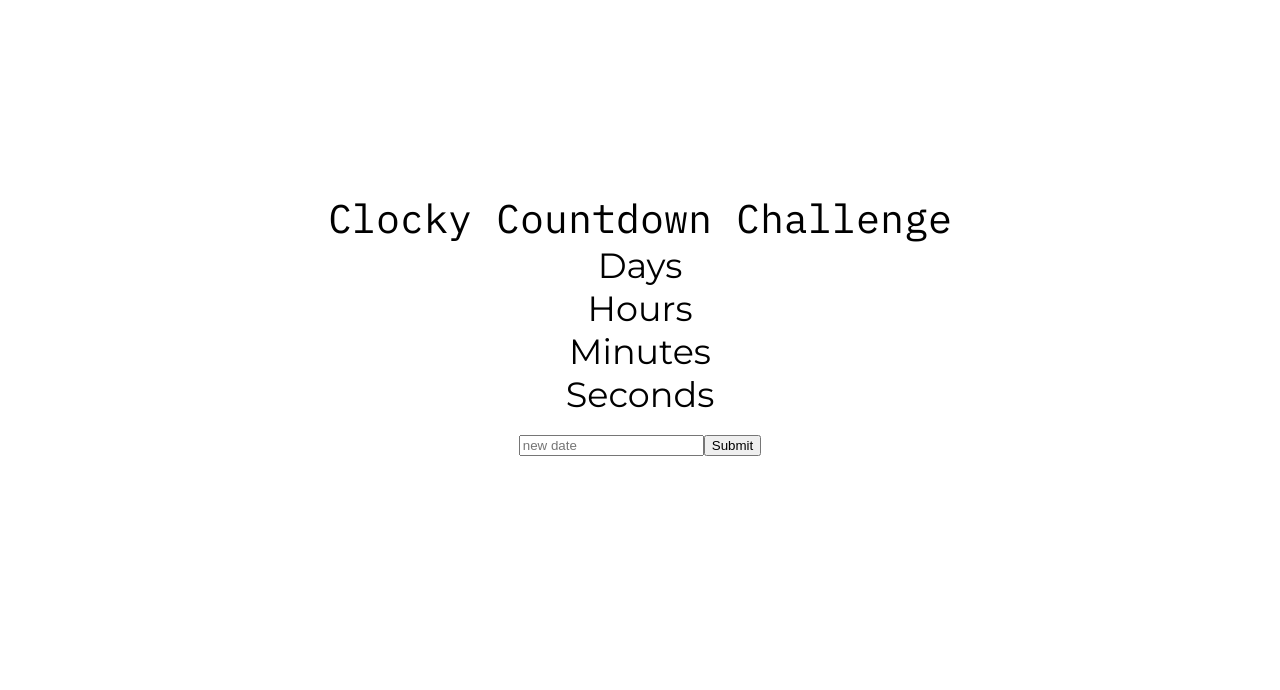
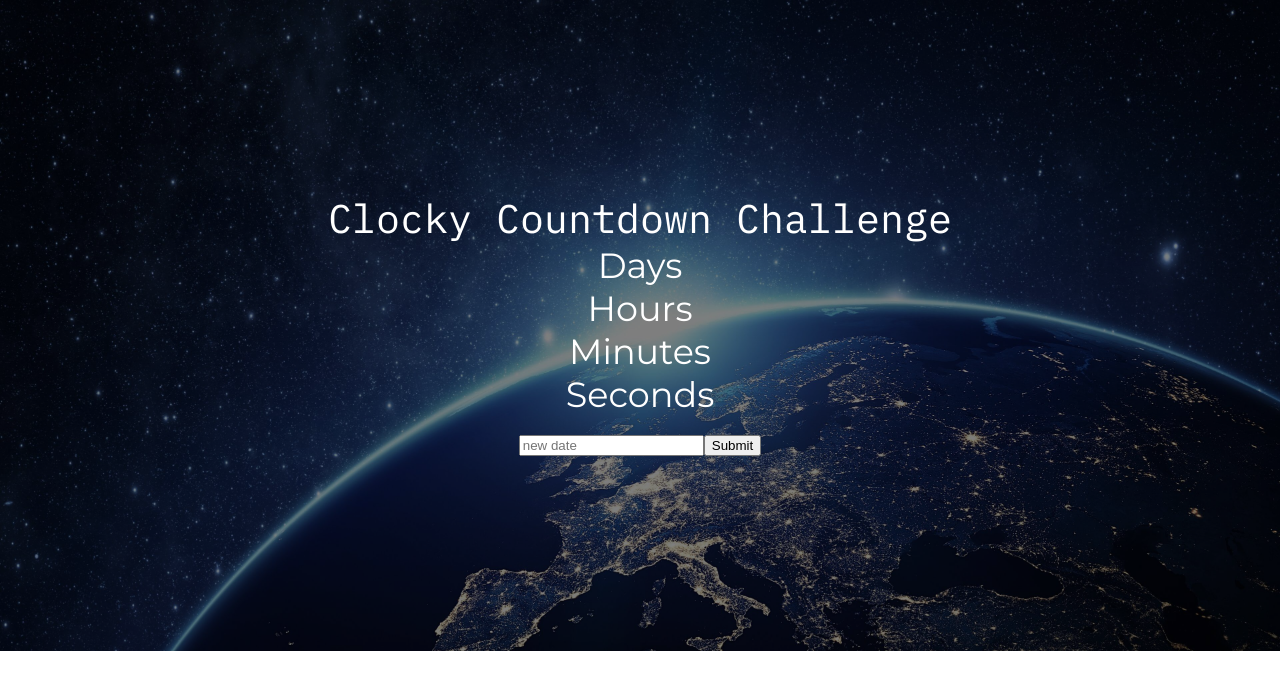
Before and after one commit to eduardorasgado/clocky-countdown, a React (Create React App) app: page / in a window 1280 px wide. Shown: the top 690 px of the page. Built offline with nearby package versions, Linux system fonts and the light colour scheme.

Commit message:
Background with css

```diff
--- a/src/App.css
+++ b/src/App.css
@@ -1,10 +1,21 @@
 @import url('https://fonts.googleapis.com/css?family=IBM+Plex+Mono|Montserrat');
+
+.All {
+  background-image: url("img/space.jpg");
+  background-size: 100%;
+  margin: 0;
+  padding: 0;
+
+}
 
 .App {
   font-family: 'Montserrat', sans-serif;
   text-align: center;
+  color: white;
   font-size: 35px;
-  margin-top: 15%;
+  padding-top: 15%;
+  padding-bottom: 15%;
+  background: rgb(0,0,0,0.5);
 }
 
 .App-title {
--- a/src/App.js
+++ b/src/App.js
@@ -5,6 +5,7 @@ import './App.css';
 class App extends Component {
   render() {
     return (
+      <div className="All">
         <div className="App">
           <div className="App-title">
             Clocky Countdown Challenge
@@ -20,6 +21,7 @@ class App extends Component {
             <button>Submit</button>
           </div>
         </div>
+      </div>
     );
   }
 }
```
Also changed, not shown: src/img/space.jpg (added). Lines whose indentation alone changed are shown as unchanged.
